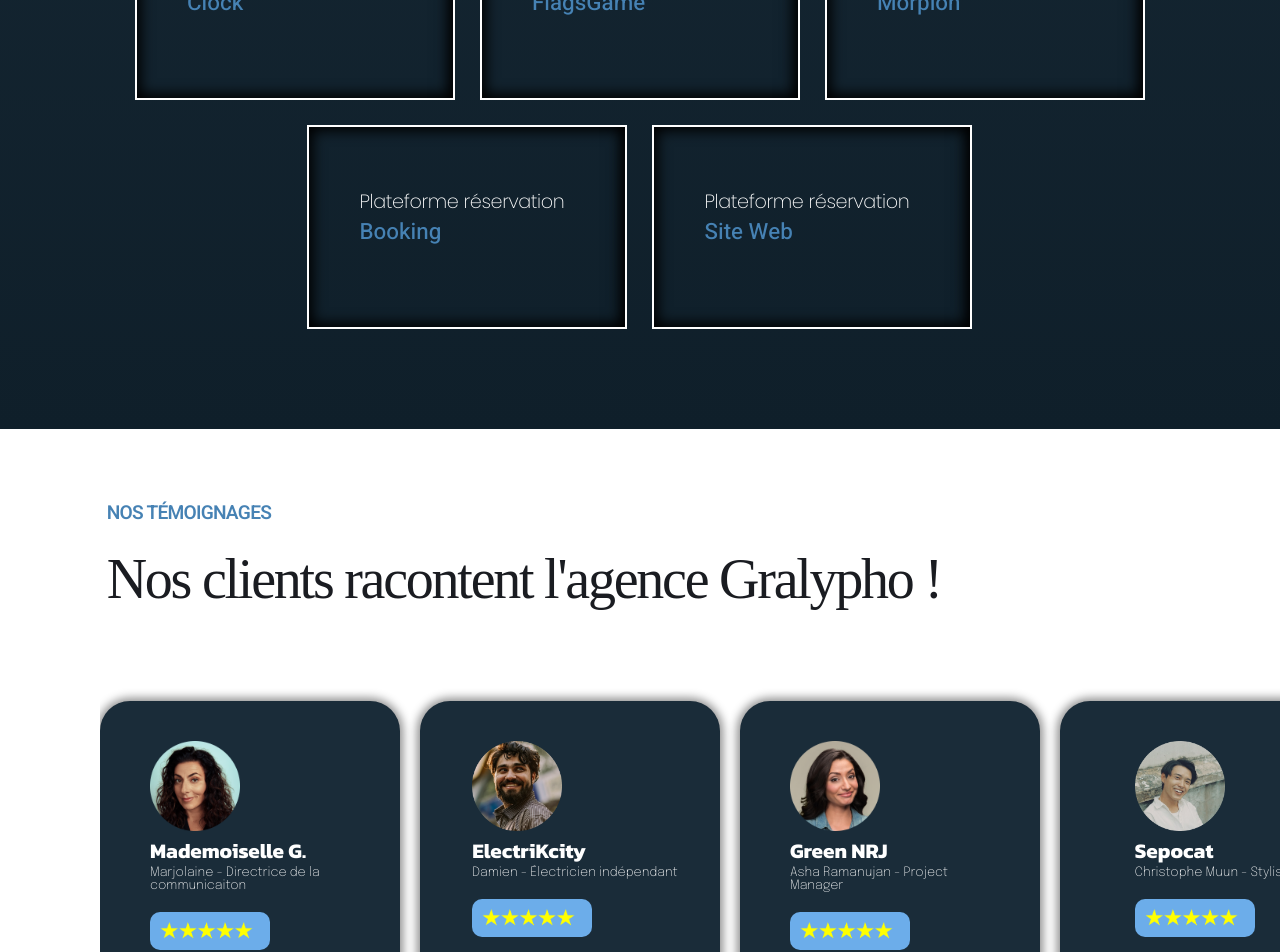
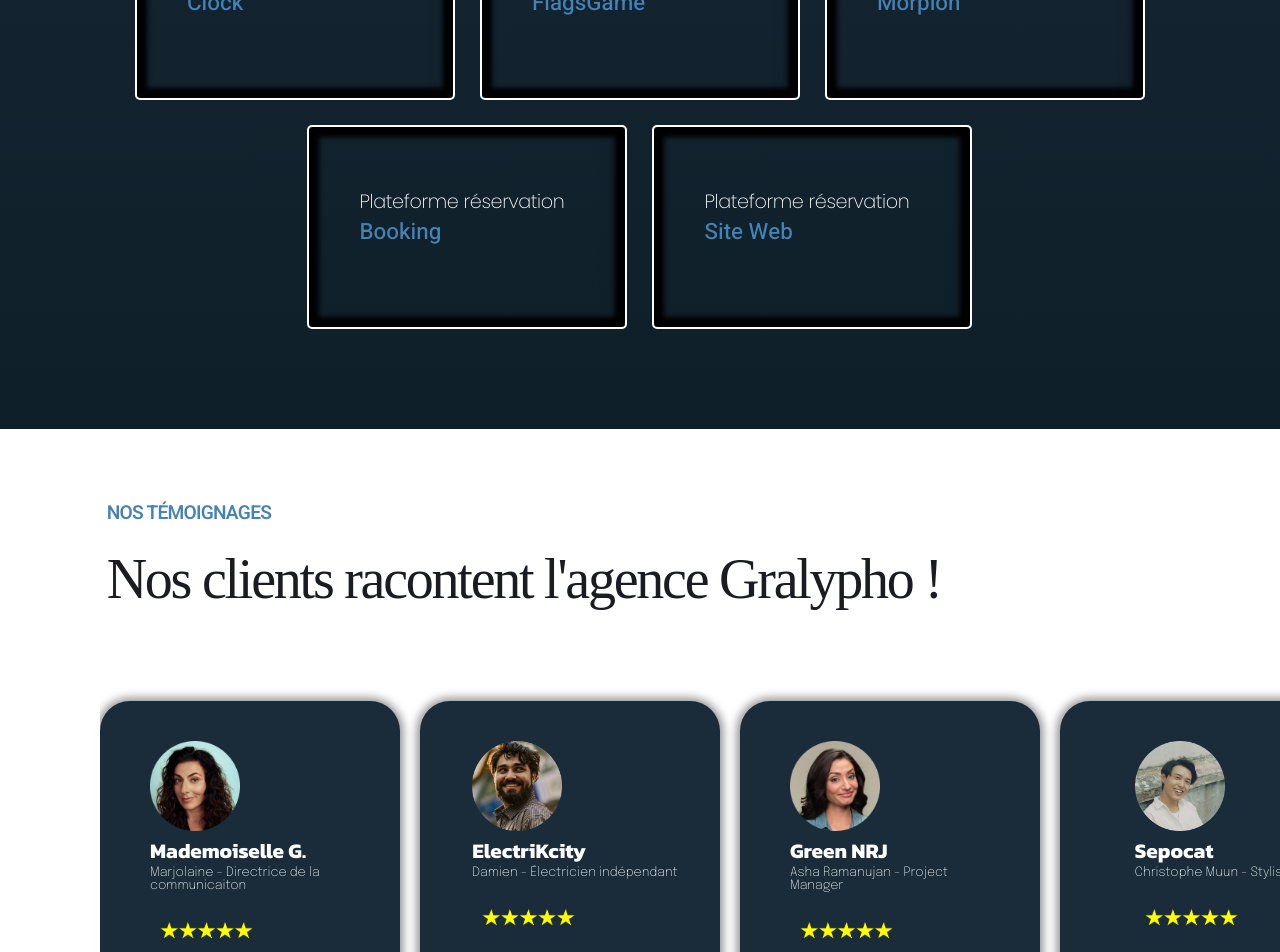
Before and after one commit to Github1234fab/gralyphoWeb, a SvelteKit app: page / in a window 1280 px wide. Shown: the part 10400-11352 px from the top of the page. Built offline with nearby package versions, Linux system fonts and the light colour scheme; a web font is replaced by a local one.

Commit message:
okokokoko

```diff
--- a/src/Components/Form.svelte
+++ b/src/Components/Form.svelte
@@ -95,7 +95,7 @@
 		gap: 20px;
 		padding: 20px;
 		margin-top: 50px ;
-		min-width: 100%;
+		min-width: 80%;
 	}
 	.wrapper-inputs {
 		display: flex;
--- a/src/Components/PortfolioCards.svelte
+++ b/src/Components/PortfolioCards.svelte
@@ -45,6 +45,7 @@
 		justify-content: center;
 		z-index: 0;
 		border: 2px white solid;
+		border-radius: 5px;
 	}
 	.card-portfolio:hover {
 		box-shadow: none;
@@ -72,9 +73,9 @@
 		text-decoration: none;
 		color: inherit;
 		cursor: pointer;
-		box-shadow: inset 0px 0px 13px 4px black;
+		box-shadow: inset 0px 0px 5px 10px black;
 		padding: 50px;
-		/* border-radius: 20px; */
+		border-radius: 5px;
 	}
 	.card-content::after {
 		z-index: 2;
--- a/src/Components/TestimonyCards.svelte
+++ b/src/Components/TestimonyCards.svelte
@@ -117,7 +117,7 @@
 
 	}
 	.stars {
-		background-color: rgb(108, 173, 234);
+		background-color: transparent;
 		border-radius: 10px;
 		max-width: 120px;
 		max-height: 40px;
```
